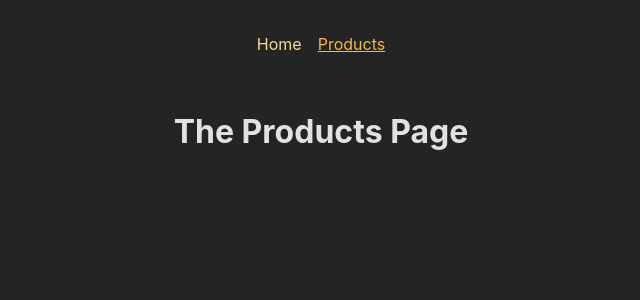
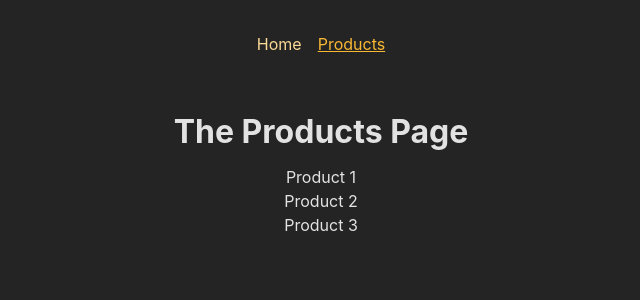
Before and after one commit to PomiHD/react-route-demo, a React (Vite) app: page /products in a window 1280 px wide. Shown: the top 300 px of the page, without its empty margins (319-959 px from the left). Built offline with nearby package versions, Linux system fonts and the light colour scheme.

Commit message:
332. Defining & Using Dynamic Routes

```diff
--- a/src/App.tsx
+++ b/src/App.tsx
@@ -3,6 +3,7 @@ import Home from "./pages/Home.tsx";
 import Products from "./pages/Products.tsx";
 import RootLayout from "./pages/RootLayout.tsx";
 import Error from "./pages/Error.tsx";
+import ProductDetails from "./pages/ProductDetails.tsx";
 
 // define the router
 const router = createBrowserRouter([
@@ -19,6 +20,10 @@ const router = createBrowserRouter([
         path: "/products",
         element: <Products />,
       },
+      {
+        path: "/products/:productId",
+        element: <ProductDetails />,
+      },
     ],
   },
 ]);
--- /dev/null
+++ b/src/pages/ProductDetails.tsx
@@ -0,0 +1,12 @@
+import { useParams } from "react-router-dom";
+
+export default function ProductDetails() {
+  const params = useParams();
+
+  return (
+    <>
+      <h1>Product Details Page</h1>
+      <p>Product ID: {params.productId}</p>
+    </>
+  );
+}
--- a/src/pages/Products.tsx
+++ b/src/pages/Products.tsx
@@ -1,3 +1,12 @@
 export default function Products() {
-  return <h1>The Products Page</h1>;
+  return (
+    <>
+      <h1>The Products Page</h1>
+      <ul>
+        <li>Product 1</li>
+        <li>Product 2</li>
+        <li>Product 3</li>
+      </ul>
+    </>
+  );
 }
```
